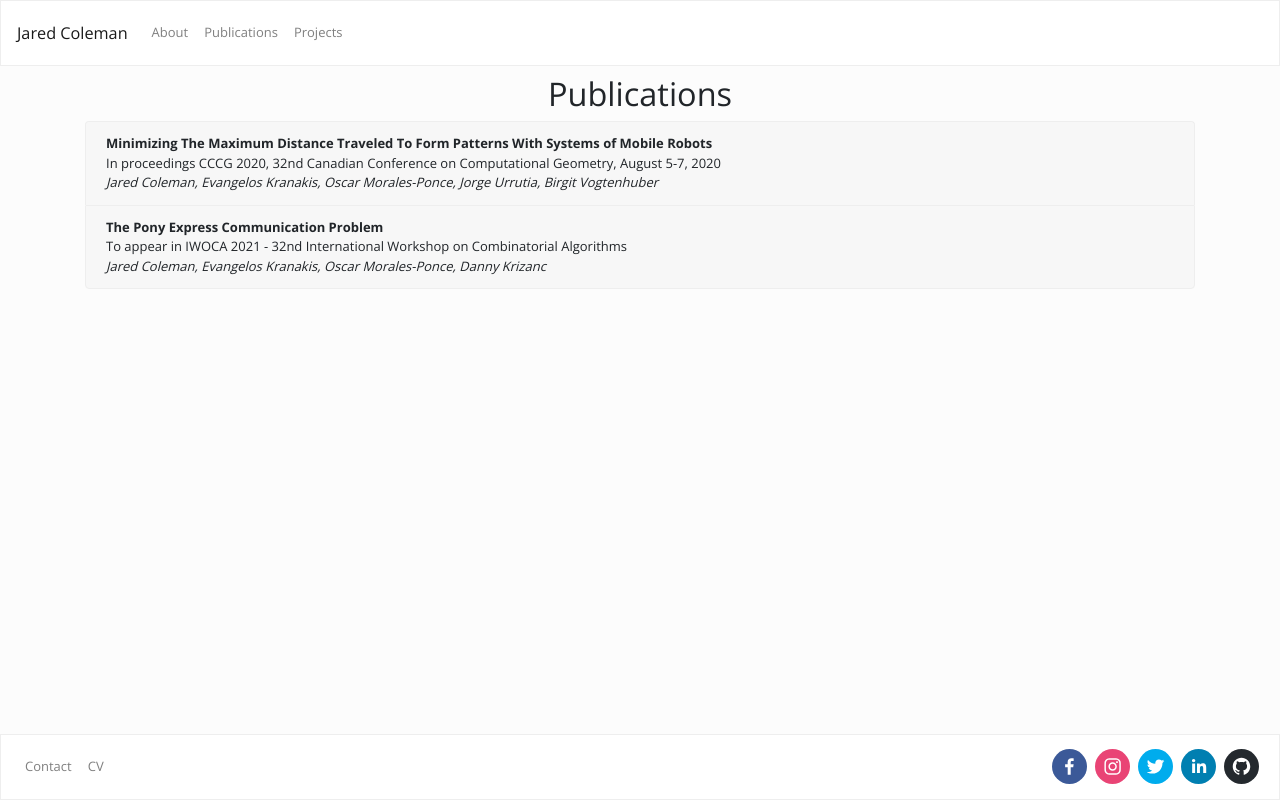
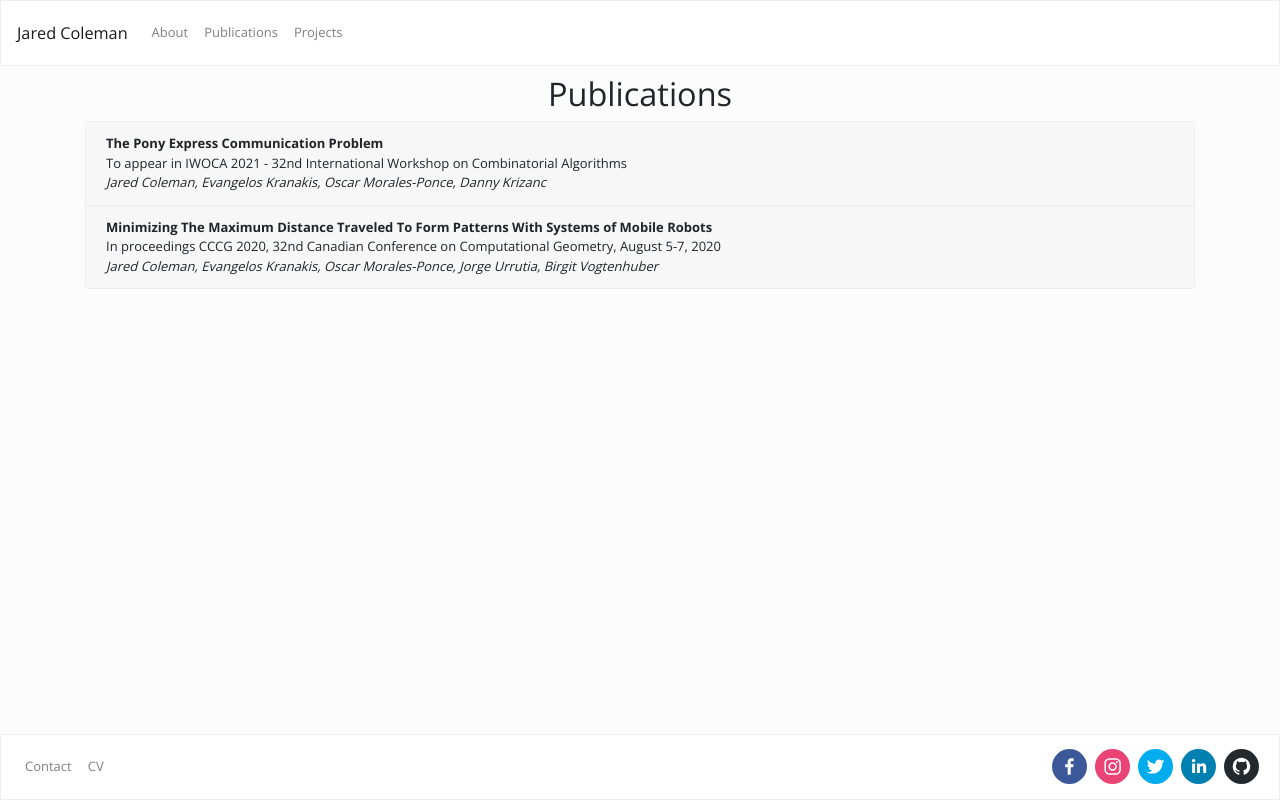
Before and after one commit to earri003/homepage, a React (Create React App) app: page /publications in a window 1280 px wide. Built offline with nearby package versions, Linux system fonts and the light colour scheme.

Commit message:
Fixes publication order

```diff
--- a/src/Publications.js
+++ b/src/Publications.js
@@ -16,6 +16,17 @@ const websites = {
 
 const pubs = [
     {
+        "title": "The Pony Express Communication Problem",
+        "venue": "To appear in IWOCA 2021 - 32nd International Workshop on Combinatorial Algorithms",
+        "authors": ["Jared Coleman", "Evangelos Kranakis", "Oscar Morales-Ponce", "Danny Krizanc"],
+        "social": {
+            "pdf": "https://arxiv.org/pdf/2105.03545"
+        },
+        "abstract": `We introduce a new problem which we call the Pony Express problem. n robots with differing speeds are situated over some domain. A message is placed at some commonly known point. Robots can acquire the message either by visiting its initial position, or by encountering another robot that has already acquired it. The robots must collaborate to deliver the message to a given destination. The objective is to deliver the message in minimum time. In this paper we study the Pony Express problem on the line where n robots are arbitrarily deployed along a finite segment. The robots have different speeds and can move in both directions. We are interested in both offline centralized and online distributed algorithms. In the online case, we assume the robots have limited knowledge of the initial configuration. In particular, the robots do not know the initial positions and speeds of the other robots nor even their own position and speed. They do, however, know the direction on the line in which to find the message and have the ability to compare speeds when they meet.
+
+        First, we study the Pony Express problem where the message is initially placed at one endpoint of a segment and must be delivered to the other endpoint. We provide an O(n log n) running time offline algorithm as well as an optimal online algorithm. Then we study the Half-Broadcast problem where the message is at the center and must be delivered to either one of the endpoints of the segment [-1,1]. We provide an offline algorithm running in O(n^2 log n) time and we provide an online algorithm that attains a competitive ratio of 3/2 which we show is the best possible. Finally, we study the Broadcast problem where the message is at the center and must be delivered to both endpoints of the segment [-1,1]. Here we give an FPTAS in the offline case and an online algorithm that attains a competitive ratio of 9/5, which we show is tight.`
+    },
+    {
         "title": "Minimizing The Maximum Distance Traveled To Form Patterns With Systems of Mobile Robots",
         "venue": "In proceedings CCCG 2020, 32nd Canadian Conference on Computational Geometry, August 5-7, 2020",
         "authors": ["Jared Coleman", "Evangelos Kranakis", "Oscar Morales-Ponce", "Jorge Urrutia", "Birgit Vogtenhuber"],
@@ -25,17 +36,6 @@ const pubs = [
             "youtube": "https://www.youtube.com/watch?v=Kq9y034tbiY"
         },
         "abstract": "In the pattern formation problem, robots in a system must self-coordinate to form a given pattern, regardless of translation, rotation, uniform-scaling, and/or reflection. In other words, a valid final configuration of the system is a formation that is similar to the desired pattern. While there has been no shortage of research in the pattern formation problem under a variety of assumptions, models, and contexts, we consider the additional constraint that the maximum distance traveled among all robots in the system is minimum. Existing work in pattern formation and closely related problems are typically application-specific or not concerned with optimality (but rather feasibility). We show the necessary conditions any optimal solution must satisfy and present a solution for systems of three robots. Our work also led to an interesting result that has applications beyond pattern formation. Namely, a metric for comparing two triangles where a distance of 0 indicates the triangles are similar, and 1 indicates they are fully dissimilar."
-    },
-    {
-        "title": "The Pony Express Communication Problem",
-        "venue": "To appear in IWOCA 2021 - 32nd International Workshop on Combinatorial Algorithms",
-        "authors": ["Jared Coleman", "Evangelos Kranakis", "Oscar Morales-Ponce", "Danny Krizanc"],
-        "social": {
-            "pdf": "https://arxiv.org/pdf/2105.03545"
-        },
-        "abstract": `We introduce a new problem which we call the Pony Express problem. n robots with differing speeds are situated over some domain. A message is placed at some commonly known point. Robots can acquire the message either by visiting its initial position, or by encountering another robot that has already acquired it. The robots must collaborate to deliver the message to a given destination. The objective is to deliver the message in minimum time. In this paper we study the Pony Express problem on the line where n robots are arbitrarily deployed along a finite segment. The robots have different speeds and can move in both directions. We are interested in both offline centralized and online distributed algorithms. In the online case, we assume the robots have limited knowledge of the initial configuration. In particular, the robots do not know the initial positions and speeds of the other robots nor even their own position and speed. They do, however, know the direction on the line in which to find the message and have the ability to compare speeds when they meet.
-
-        First, we study the Pony Express problem where the message is initially placed at one endpoint of a segment and must be delivered to the other endpoint. We provide an O(n log n) running time offline algorithm as well as an optimal online algorithm. Then we study the Half-Broadcast problem where the message is at the center and must be delivered to either one of the endpoints of the segment [-1,1]. We provide an offline algorithm running in O(n^2 log n) time and we provide an online algorithm that attains a competitive ratio of 3/2 which we show is the best possible. Finally, we study the Broadcast problem where the message is at the center and must be delivered to both endpoints of the segment [-1,1]. Here we give an FPTAS in the offline case and an online algorithm that attains a competitive ratio of 9/5, which we show is tight.`
     }
 ]
 
```
